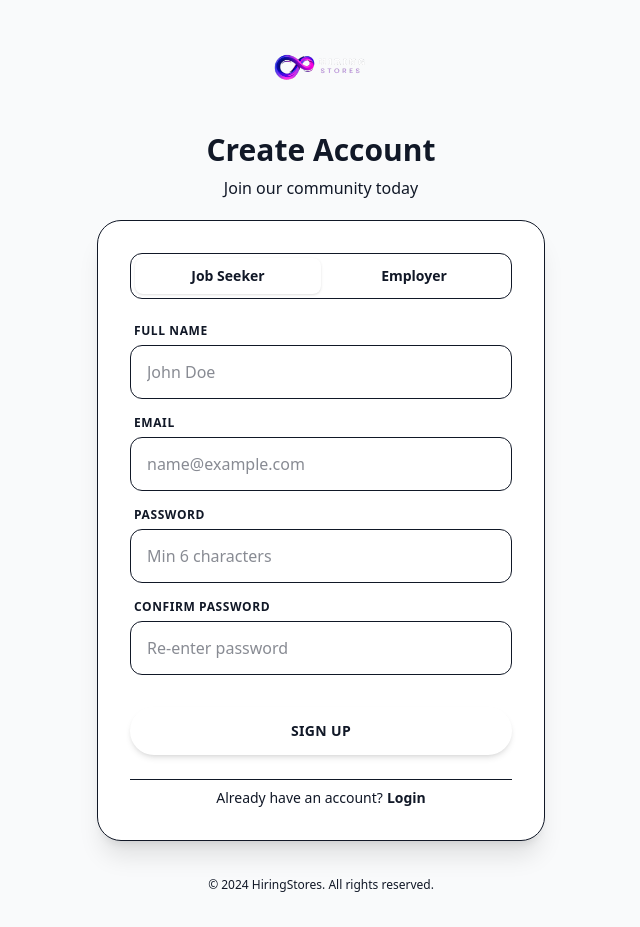
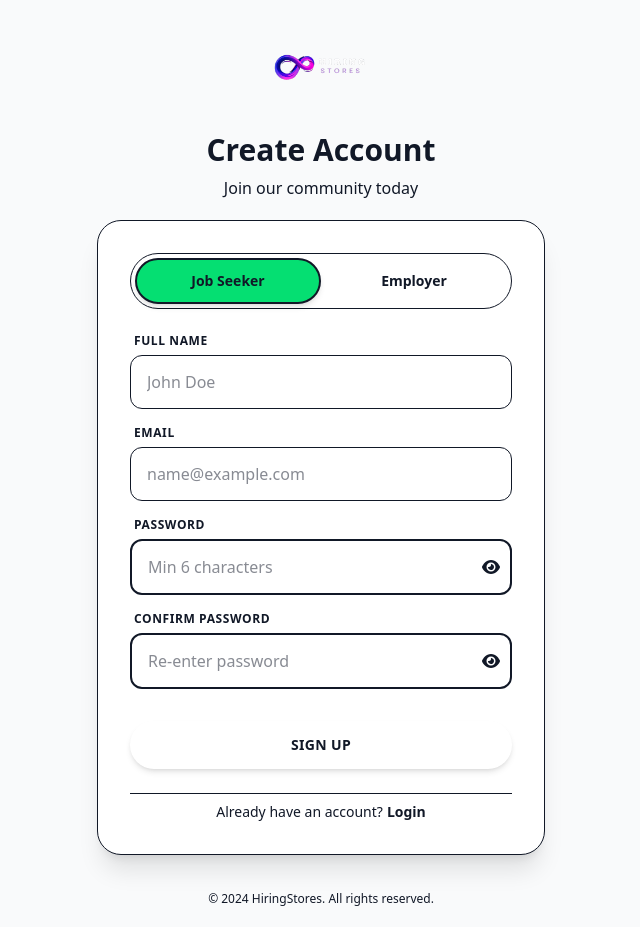
Before and after one commit to Ankush-25/hvibefrontend, a React (Vite) app: page /signUp in a window 1280 px wide. Shown: the whole page, without its empty margins (319-959 px from the left). Built offline with nearby package versions, Linux system fonts and the light colour scheme; no server answers.

Commit message:
feat: implement user authentication pages for sign up and login

```diff
--- a/src/pages/auth/LoginPage.tsx
+++ b/src/pages/auth/LoginPage.tsx
@@ -8,12 +8,15 @@ import { fetchProfile } from "../../redux/profileSlice";
 import { useSelector } from "react-redux";
 import { RootState } from "../../types/redux";
 import { LoginProps, UserTypeOption } from "../../types/authForms";
+import { FontAwesomeIcon } from '@fortawesome/react-fontawesome';
+import { faEye, faEyeSlash } from '@fortawesome/free-solid-svg-icons';
 
 function LoginPage({ }: LoginProps) {
     const [email, setEmail] = useState<string>("");
     const [password, setPassword] = useState<string>("");
     const [userType, setUserType] = useState<UserTypeOption>('job_seeker');
     const [errorMessage, setErrorMessage] = useState<string>("");
+    const [showPassword, setShowPassword] = useState<boolean>(false);
     const [isLoading, setIsLoading] = useState<boolean>(false);
     const { login } = useAuth();
     const navigate = useNavigate();
@@ -69,7 +72,7 @@ function LoginPage({ }: LoginProps) {
                     alt="HiringStores Logo"
                 />
                 <h2 className="text-3xl font-bold text-primary-900 dark:text-primary-50 mb-2">Welcome Back</h2>
-                <p className="text-primary-500 dark:text-primary-400">Sign in to continue to your account</p>
+                <p className="text-primary-500 dark:text-primary-400">Log in to continue to your account</p>
             </div>
 
             {errorMessage && (
@@ -82,16 +85,22 @@ function LoginPage({ }: LoginProps) {
                 "p-8 rounded-[24px] shadow-xl flex flex-col gap-6 w-full max-w-md transition-all duration-300",
                 "bg-white dark:bg-secondary-900 border border-primary-100 dark:border-secondary-800"
             )}>
-                {/* User Type Toggle */}
-                <div className="flex p-1 bg-primary-50 dark:bg-secondary-800 rounded-[12px] border border-primary-200 dark:border-secondary-700">
+                {/* User Type Slider Toggle */}
+                <div className="relative flex p-1 bg-primary-100 dark:bg-secondary-800 rounded-full border border-primary-200 dark:border-secondary-700 h-14 select-none">
+                    <div
+                        className={cn(
+                            "absolute top-1 bottom-1 w-[calc(50%-4px)] rounded-full bg-green-400 dark:bg-primary-500 border-[2px] border-primary-800 dark:border-primary-300 shadow-md transition-all duration-300 ease-in-out z-0",
+                            userType === 'job_seeker' ? "left-1" : "left-[calc(50%+0px)]"
+                        )}
+                    />
                     <button
                         type="button"
                         onClick={() => setUserType('job_seeker')}
                         className={cn(
-                            "flex-1 py-2 text-sm font-semibold rounded-[8px] transition-all duration-200",
+                            "flex-1 relative z-20 text-sm font-bold transition-colors duration-300 rounded-full bg-transparent",
                             userType === 'job_seeker'
-                                ? "bg-white dark:bg-secondary-700 text-primary-900 dark:text-primary-50 shadow-sm"
-                                : "text-primary-500 dark:text-primary-400 hover:text-primary-700 dark:hover:text-primary-300"
+                                ? "text-primary-50 dark:text-primary-900"
+                                : "text-primary-500 dark:text-primary-400 hover:text-primary-900 dark:hover:text-primary-200"
                         )}
                     >
                         Job Seeker
@@ -100,10 +109,10 @@ function LoginPage({ }: LoginProps) {
                         type="button"
                         onClick={() => setUserType('employer')}
                         className={cn(
-                            "flex-1 py-2 text-sm font-semibold rounded-[8px] transition-all duration-200",
+                            "flex-1 relative z-20 text-sm font-bold transition-colors duration-300 rounded-full bg-transparent",
                             userType === 'employer'
-                                ? "bg-white dark:bg-secondary-700 text-primary-900 dark:text-primary-50 shadow-sm"
-                                : "text-primary-500 dark:text-primary-400 hover:text-primary-700 dark:hover:text-primary-300"
+                                ? "text-primary-50 dark:text-primary-900"
+                                : "text-primary-500 dark:text-primary-400 hover:text-primary-900 dark:hover:text-primary-200"
                         )}
                     >
                         Employer
@@ -124,12 +133,12 @@ function LoginPage({ }: LoginProps) {
                             required
                             disabled={isLoading}
                             className={cn(
-                                "w-full px-4 py-3.5 border rounded-[12px] transition-all duration-200 outline-none font-medium",
+                                "w-full px-4 py-3.5 border-[0.5px] rounded-[12px] transition-all duration-200 outline-none font-medium",
                                 "bg-primary-50 dark:bg-secondary-800/50",
                                 "border-primary-200 dark:border-secondary-700",
                                 "text-primary-900 dark:text-primary-50",
                                 "placeholder:text-primary-300 dark:placeholder:text-secondary-500",
-                                "focus:border-primary-500 dark:focus:border-primary-400 focus:ring-4 focus:ring-primary-500/10 dark:focus:ring-primary-400/10",
+                                "focus:border-[2px] focus:border-primary-900 dark:focus:border-primary-100 focus:ring-0",
                                 "disabled:opacity-50 disabled:cursor-not-allowed"
                             )}
                         />
@@ -147,8 +156,9 @@ function LoginPage({ }: LoginProps) {
                                 Forgot?
                             </a>
                         </div>
+                        <div className="relative">
                             <input
-                            type="password"
+                                type={showPassword ? "text" : "password"}
                                 id="password"
                                 value={password}
                                 onChange={(e) => setPassword(e.target.value)}
@@ -156,15 +166,23 @@ function LoginPage({ }: LoginProps) {
                                 required
                                 disabled={isLoading}
                                 className={cn(
-                                "w-full px-4 py-3.5 border rounded-[12px] transition-all duration-200 outline-none font-medium",
+                                    "w-full px-4 py-3.5 border-[2px] rounded-[12px] transition-all duration-200 outline-none font-medium pr-10", // Added pr-10 for icon space
                                     "bg-primary-50 dark:bg-secondary-800/50",
                                     "border-primary-200 dark:border-secondary-700",
                                     "text-primary-900 dark:text-primary-50",
                                     "placeholder:text-primary-300 dark:placeholder:text-secondary-500",
-                                "focus:border-primary-500 dark:focus:border-primary-400 focus:ring-4 focus:ring-primary-500/10 dark:focus:ring-primary-400/10",
+                                    "focus:border-[2px] focus:border-primary-900 dark:focus:border-primary-100 focus:ring-0",
                                     "disabled:opacity-50 disabled:cursor-not-allowed"
                                 )}
                             />
+                            <button
+                                type="button"
+                                onClick={() => setShowPassword(!showPassword)}
+                                className="absolute right-3 top-1/2 -translate-y-1/2 text-primary-400 hover:text-primary-600 dark:text-primary-500 dark:hover:text-primary-300 transition-colors"
+                            >
+                                <FontAwesomeIcon icon={showPassword ? faEyeSlash : faEye} />
+                            </button>
+                        </div>
                     </div>
 
                     <button
@@ -177,7 +195,7 @@ function LoginPage({ }: LoginProps) {
                             "disabled:opacity-70 disabled:cursor-not-allowed disabled:transform-none disabled:shadow-none"
                         )}
                     >
-                        {isLoading ? 'Signing in...' : 'Sign In'}
+                        {isLoading ? 'Logging in...' : 'Log in'}
                     </button>
                 </form>
 
--- a/src/pages/auth/SignUpPage.tsx
+++ b/src/pages/auth/SignUpPage.tsx
@@ -1,3 +1,5 @@
+import { faEye, faEyeSlash } from "@fortawesome/free-solid-svg-icons";
+import { FontAwesomeIcon } from "@fortawesome/react-fontawesome";
 import { Imagepaths } from "../../assets/Global_Need_files/ImagesPaths";
 import { useState, FormEvent } from "react";
 import { useAuth } from "../../context/AuthContext";
@@ -9,6 +11,8 @@ function SignUpPage({ }: SignupProps) {
     const [username, setUsername] = useState<string>("");
     const [email, setEmail] = useState<string>("");
     const [password, setPassword] = useState<string>("");
+    const [showPassword, setShowPassword] = useState<boolean>(false);
+    const [showConfirmPassword, setShowConfirmPassword] = useState<boolean>(false);
     const [typeOfUser, setTypeOfUser] = useState<UserTypeOption>("job_seeker");
     const [confirmPassword, setConfirmPassword] = useState<string>("");
     const [errorMessage, setErrorMessage] = useState<string>("");
@@ -90,16 +94,22 @@ function SignUpPage({ }: SignupProps) {
                 "p-8 rounded-[24px] shadow-xl flex flex-col gap-6 w-full max-w-md transition-all duration-300",
                 "bg-white dark:bg-secondary-900 border border-primary-100 dark:border-secondary-800"
             )}>
-                {/* User Type Toggle */}
-                <div className="flex p-1 bg-primary-50 dark:bg-secondary-800 rounded-[12px] border border-primary-200 dark:border-secondary-700">
+                {/* User Type Slider Toggle */}
+                <div className="relative flex p-1 bg-primary-100 dark:bg-secondary-800 rounded-full border border-primary-200 dark:border-secondary-700 h-14 select-none">
+                    <div
+                        className={cn(
+                            "absolute top-1 bottom-1 w-[calc(50%-4px)] rounded-full bg-green-400 dark:bg-primary-500 border-[2px] border-primary-800 dark:border-primary-300 shadow-md transition-all duration-300 ease-in-out z-0",
+                            typeOfUser === 'job_seeker' ? "left-1" : "left-[calc(50%+0px)]"
+                        )}
+                    />
                     <button
                         type="button"
                         onClick={() => setTypeOfUser('job_seeker')}
                         className={cn(
-                            "flex-1 py-2 text-sm font-semibold rounded-[8px] transition-all duration-200",
+                            "flex-1 relative z-20 text-sm font-bold transition-colors duration-300 rounded-full bg-transparent",
                             typeOfUser === 'job_seeker'
-                                ? "bg-white dark:bg-secondary-700 text-primary-900 dark:text-primary-50 shadow-sm"
-                                : "text-primary-500 dark:text-primary-400 hover:text-primary-700 dark:hover:text-primary-300"
+                                ? "text-primary-50 dark:text-primary-900"
+                                : "text-primary-500 dark:text-primary-400 hover:text-primary-900 dark:hover:text-primary-200"
                         )}
                     >
                         Job Seeker
@@ -108,10 +118,10 @@ function SignUpPage({ }: SignupProps) {
                         type="button"
                         onClick={() => setTypeOfUser('employer')}
                         className={cn(
-                            "flex-1 py-2 text-sm font-semibold rounded-[8px] transition-all duration-200",
+                            "flex-1 relative z-20 text-sm font-bold transition-colors duration-300 rounded-full bg-transparent",
                             typeOfUser === 'employer'
-                                ? "bg-white dark:bg-secondary-700 text-primary-900 dark:text-primary-50 shadow-sm"
-                                : "text-primary-500 dark:text-primary-400 hover:text-primary-700 dark:hover:text-primary-300"
+                                ? "text-primary-50 dark:text-primary-900"
+                                : "text-primary-500 dark:text-primary-400 hover:text-primary-900 dark:hover:text-primary-200"
                         )}
                     >
                         Employer
@@ -132,12 +142,12 @@ function SignUpPage({ }: SignupProps) {
                             required
                             disabled={isLoading}
                             className={cn(
-                                "w-full px-4 py-3.5 border rounded-[12px] transition-all duration-200 outline-none font-medium",
+                                "w-full px-4 py-3.5 border-[0.5px] rounded-[12px] transition-all duration-200 outline-none font-medium",
                                 "bg-primary-50 dark:bg-secondary-800/50",
                                 "border-primary-200 dark:border-secondary-700",
                                 "text-primary-900 dark:text-primary-50",
                                 "placeholder:text-primary-300 dark:placeholder:text-secondary-500",
-                                "focus:border-primary-500 dark:focus:border-primary-400 focus:ring-4 focus:ring-primary-500/10 dark:focus:ring-primary-400/10",
+                                "focus:border-[2px] focus:border-primary-900 dark:focus:border-primary-100 focus:ring-0",
                                 "disabled:opacity-50 disabled:cursor-not-allowed"
                             )}
                         />
@@ -156,12 +166,12 @@ function SignUpPage({ }: SignupProps) {
                             required
                             disabled={isLoading}
                             className={cn(
-                                "w-full px-4 py-3.5 border rounded-[12px] transition-all duration-200 outline-none font-medium",
+                                "w-full px-4 py-3.5 border-[0.5px] rounded-[12px] transition-all duration-200 outline-none font-medium",
                                 "bg-primary-50 dark:bg-secondary-800/50",
                                 "border-primary-200 dark:border-secondary-700",
                                 "text-primary-900 dark:text-primary-50",
                                 "placeholder:text-primary-300 dark:placeholder:text-secondary-500",
-                                "focus:border-primary-500 dark:focus:border-primary-400 focus:ring-4 focus:ring-primary-500/10 dark:focus:ring-primary-400/10",
+                                "focus:border-[2px] focus:border-primary-900 dark:focus:border-primary-100 focus:ring-0",
                                 "disabled:opacity-50 disabled:cursor-not-allowed"
                             )}
                         />
@@ -171,8 +181,9 @@ function SignUpPage({ }: SignupProps) {
                         <label className="text-xs font-semibold uppercase tracking-wider text-primary-500 dark:text-primary-400 mb-1.5 block ml-1">
                             Password
                         </label>
+                        <div className="relative">
                             <input
-                            type="password"
+                                type={showPassword ? "text" : "password"}
                                 id="password"
                                 value={password}
                                 onChange={(e) => setPassword(e.target.value)}
@@ -180,23 +191,32 @@ function SignUpPage({ }: SignupProps) {
                                 required
                                 disabled={isLoading}
                                 className={cn(
-                                "w-full px-4 py-3.5 border rounded-[12px] transition-all duration-200 outline-none font-medium",
+                                    "w-full px-4 py-3.5 border-[2px] rounded-[12px] transition-all duration-200 outline-none font-medium pr-10",
                                     "bg-primary-50 dark:bg-secondary-800/50",
                                     "border-primary-200 dark:border-secondary-700",
                                     "text-primary-900 dark:text-primary-50",
                                     "placeholder:text-primary-300 dark:placeholder:text-secondary-500",
-                                "focus:border-primary-500 dark:focus:border-primary-400 focus:ring-4 focus:ring-primary-500/10 dark:focus:ring-primary-400/10",
+                                    "focus:border-[2px] focus:border-primary-900 dark:focus:border-primary-100 focus:ring-0",
                                     "disabled:opacity-50 disabled:cursor-not-allowed"
                                 )}
                             />
+                            <button
+                                type="button"
+                                onClick={() => setShowPassword(!showPassword)}
+                                className="absolute right-3 top-1/2 -translate-y-1/2 text-primary-400 hover:text-primary-600 dark:text-primary-500 dark:hover:text-primary-300 transition-colors"
+                            >
+                                <FontAwesomeIcon icon={showPassword ? faEyeSlash : faEye} />
+                            </button>
+                        </div>
                     </div>
 
                     <div className="relative group">
                         <label className="text-xs font-semibold uppercase tracking-wider text-primary-500 dark:text-primary-400 mb-1.5 block ml-1">
                             Confirm Password
                         </label>
+                        <div className="relative">
                             <input
-                            type="password"
+                                type={showConfirmPassword ? "text" : "password"}
                                 id="confirmPassword"
                                 value={confirmPassword}
                                 onChange={(e) => setConfirmPassword(e.target.value)}
@@ -204,15 +224,23 @@ function SignUpPage({ }: SignupProps) {
                                 required
                                 disabled={isLoading}
                                 className={cn(
-                                "w-full px-4 py-3.5 border rounded-[12px] transition-all duration-200 outline-none font-medium",
+                                    "w-full px-4 py-3.5 border-[2px] rounded-[12px] transition-all duration-200 outline-none font-medium pr-10",
                                     "bg-primary-50 dark:bg-secondary-800/50",
                                     "border-primary-200 dark:border-secondary-700",
                                     "text-primary-900 dark:text-primary-50",
                                     "placeholder:text-primary-300 dark:placeholder:text-secondary-500",
-                                "focus:border-primary-500 dark:focus:border-primary-400 focus:ring-4 focus:ring-primary-500/10 dark:focus:ring-primary-400/10",
+                                    "focus:border-[2px] focus:border-primary-900 dark:focus:border-primary-100 focus:ring-0",
                                     "disabled:opacity-50 disabled:cursor-not-allowed"
                                 )}
                             />
+                            <button
+                                type="button"
+                                onClick={() => setShowConfirmPassword(!showConfirmPassword)}
+                                className="absolute right-3 top-1/2 -translate-y-1/2 text-primary-400 hover:text-primary-600 dark:text-primary-500 dark:hover:text-primary-300 transition-colors"
+                            >
+                                <FontAwesomeIcon icon={showConfirmPassword ? faEyeSlash : faEye} />
+                            </button>
+                        </div>
                     </div>
 
                     <button
```
Lines whose indentation alone changed are shown as unchanged.
